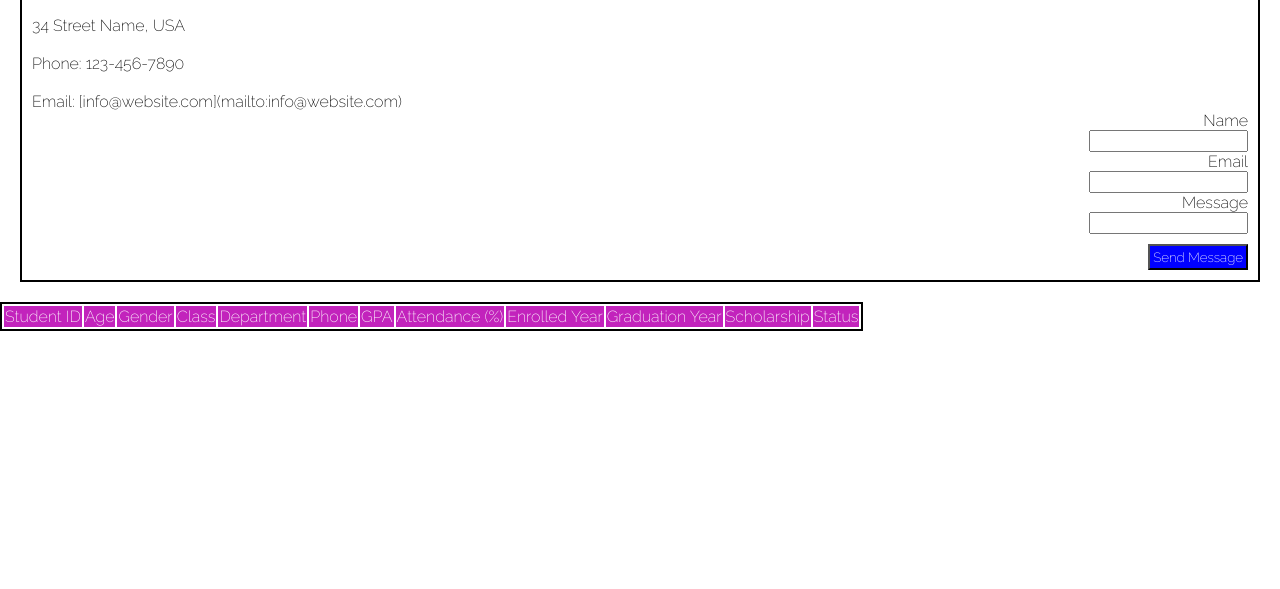
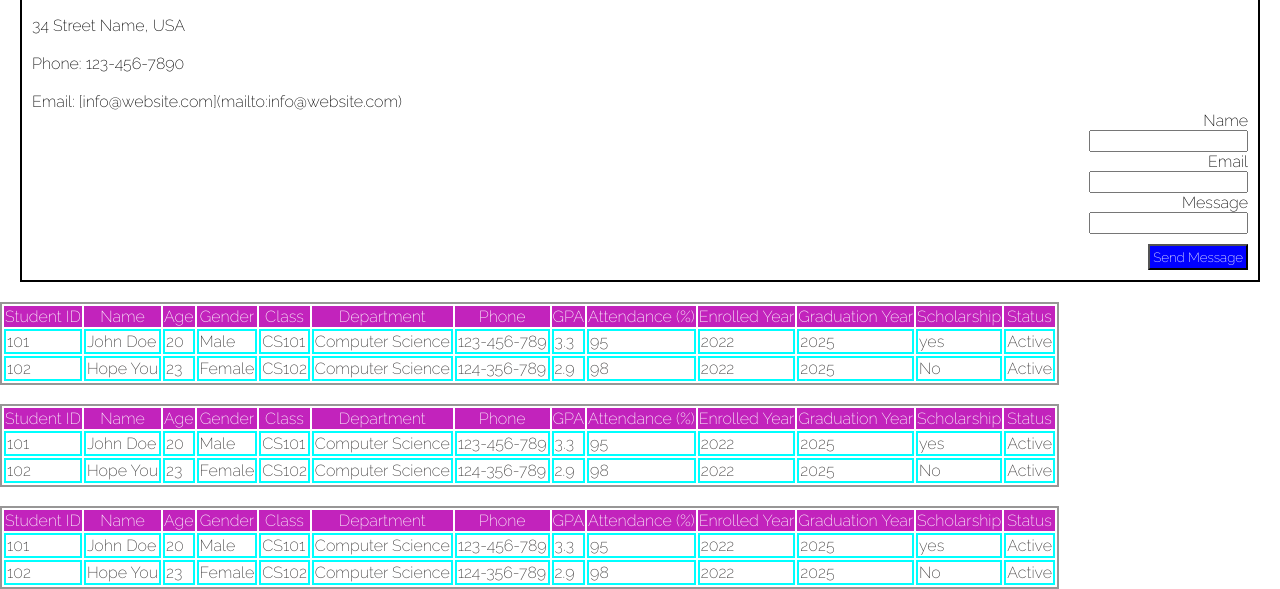
Before and after one commit to Papi-Chillz/Mid_Sem-Practical, a plain HTML site: page index.html in a window 1280 px wide. Shown: the part 285-874 px from the top of the page. Before the commit the page ends 800 px from the top, so only its background shows below. Drawn offline with Linux system fonts and the light colour scheme; a web font is replaced by a local one.

Commit message:
Add files via upload
third commit

```diff
--- a/index.css
+++ b/index.css
@@ -65,5 +65,12 @@ th{
     border: none;
 }
 .records{
-    border: 2px solid black;
+    border: 2px solid #979696;
 }
+tr{
+    background-color: #ffffff, #f1f1fd;
+    color: #3a3838;
+}
+td{
+    border: 2px solid aqua;
+}
--- a/index.html
+++ b/index.html
@@ -62,7 +62,7 @@
 
     <table class="records">
         <th>Student ID</th>
-
+        <th>Name</th>
         <th>Age</th>
         <th>Gender</th>
         <th>Class</th>
@@ -74,6 +74,131 @@
         <th>Graduation Year</th>
         <th>Scholarship</th>
         <th>Status</th>
+        <tr>
+            <td>101</td>
+            <td>John Doe</td>
+            <td>20</td>
+            <td>Male</td>
+            <td>CS101</td>
+            <td>Computer Science</td>
+            <td>123-456-789</td>
+            <td>3.3</td>
+            <td>95</td>
+            <td>2022</td>
+            <td>2025</td>
+            <td>yes</td>
+            <td>Active</td>
+        </tr>
+        <tr>
+            <td>102</td>
+            <td>Hope You</td>
+            <td>23</td>
+            <td>Female</td>
+            <td>CS102</td>
+            <td>Computer Science</td>
+            <td>124-356-789</td>
+            <td>2.9</td>
+            <td>98</td>
+            <td>2022</td>
+            <td>2025</td>
+            <td>No</td>
+            <td>Active</td>
+        </tr>
+
+    </table>
+    <br>
+    <table class="records">
+        <th>Student ID</th>
+        <th>Name</th>
+        <th>Age</th>
+        <th>Gender</th>
+        <th>Class</th>
+        <th>Department</th>
+        <th>Phone</th>
+        <th>GPA</th>
+        <th>Attendance (%)</th>
+        <th>Enrolled Year</th>
+        <th>Graduation Year</th>
+        <th>Scholarship</th>
+        <th>Status</th>
+        <tr>
+            <td>101</td>
+            <td>John Doe</td>
+            <td>20</td>
+            <td>Male</td>
+            <td>CS101</td>
+            <td>Computer Science</td>
+            <td>123-456-789</td>
+            <td>3.3</td>
+            <td>95</td>
+            <td>2022</td>
+            <td>2025</td>
+            <td>yes</td>
+            <td>Active</td>
+        </tr>
+        <tr>
+            <td>102</td>
+            <td>Hope You</td>
+            <td>23</td>
+            <td>Female</td>
+            <td>CS102</td>
+            <td>Computer Science</td>
+            <td>124-356-789</td>
+            <td>2.9</td>
+            <td>98</td>
+            <td>2022</td>
+            <td>2025</td>
+            <td>No</td>
+            <td>Active</td>
+        </tr>
+
+    </table>
+    <br>
+    <table class="records">
+        <th>Student ID</th>
+        <th>Name</th>
+        <th>Age</th>
+        <th>Gender</th>
+        <th>Class</th>
+        <th>Department</th>
+        <th>Phone</th>
+        <th>GPA</th>
+        <th>Attendance (%)</th>
+        <th>Enrolled Year</th>
+        <th>Graduation Year</th>
+        <th>Scholarship</th>
+        <th>Status</th>
+        <tr>
+            <td>101</td>
+            <td>John Doe</td>
+            <td>20</td>
+            <td>Male</td>
+            <td>CS101</td>
+            <td>Computer Science</td>
+            <td>123-456-789</td>
+            <td>3.3</td>
+            <td>95</td>
+            <td>2022</td>
+            <td>2025</td>
+            <td>yes</td>
+            <td>Active</td>
+        </tr>
+        <tr>
+            <td>102</td>
+            <td>Hope You</td>
+            <td>23</td>
+            <td>Female</td>
+            <td>CS102</td>
+            <td>Computer Science</td>
+            <td>124-356-789</td>
+            <td>2.9</td>
+            <td>98</td>
+            <td>2022</td>
+            <td>2025</td>
+            <td>No</td>
+            <td>Active</td>
+        </tr>
+
     </table>
 
 </body>
```
